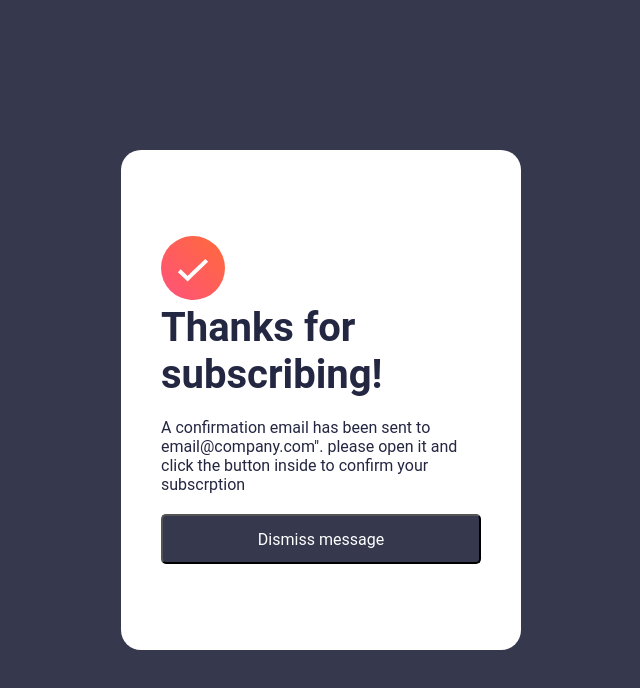
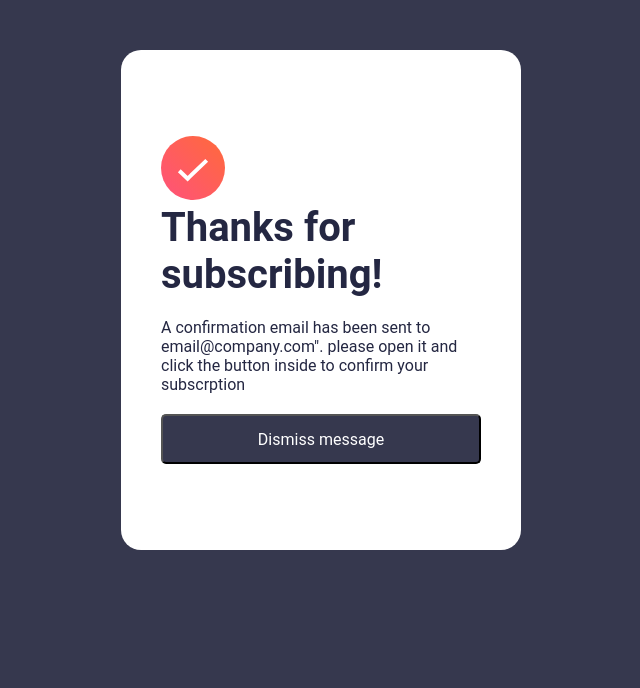
Before and after one commit to fernandojeffe/SiteCursoEmVideo, a plain HTML site: page frontrendMentor/newsletter-sign-up-with-success-message-main/sucess.html in a window 1280 px wide. Shown: the whole page, without its empty margins (319-959 px from the left). Drawn offline with Linux system fonts and the light colour scheme.

Commit message:
Update styleSuccess.css

```diff
--- a/frontrendMentor/newsletter-sign-up-with-success-message-main/styleSuccess.css
+++ b/frontrendMentor/newsletter-sign-up-with-success-message-main/styleSuccess.css
@@ -23,7 +23,7 @@ body{
     position: absolute;
     left: 50%;
     top: 50%;
-    transform: translate(-50%, 30%);
+    transform: translate(-50%, 10%);
     display: flex;
     flex-direction: column;
     justify-content: center;
```
